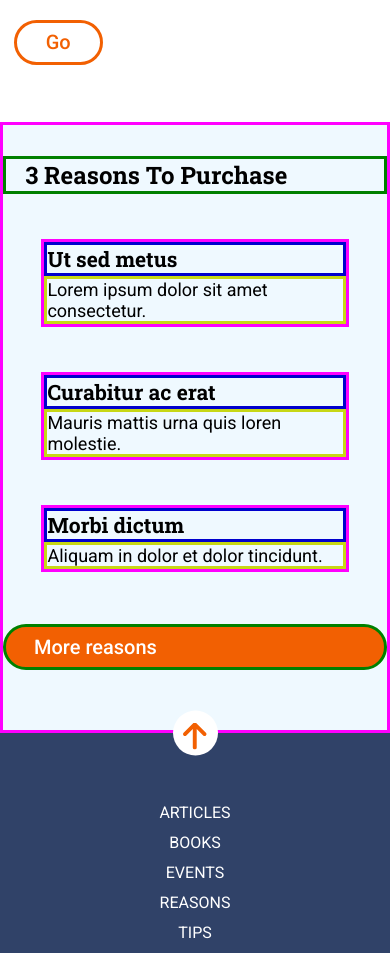
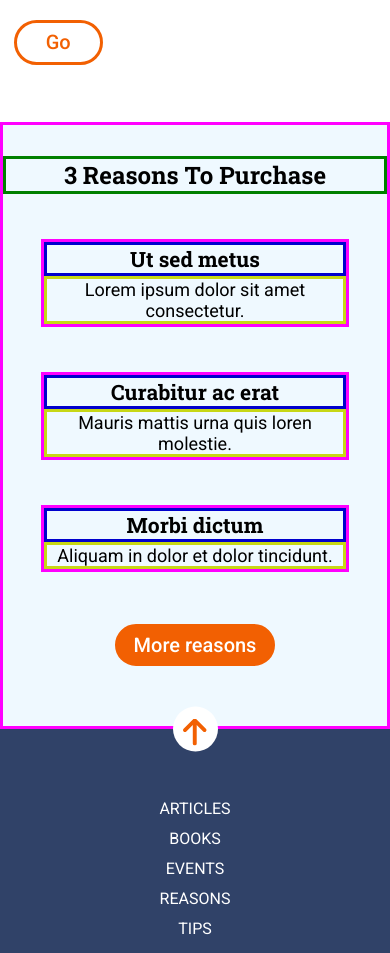
Before and after one commit to UrsulaBorrego/Anonymous-Proxy, a website: page docs/index.html in a window 390 px wide. Shown: the part 1120-2073 px from the top of the page. Drawn offline with Linux system fonts and the light colour scheme.

Commit message:
finish version mobile

```diff
--- a/docs/index.html
+++ b/docs/index.html
@@ -13,7 +13,7 @@
 
 <body>
 
-  <header class="header">
+  <header class="header" id="header">
       <nav class="menu">
         <a title="Adalab" href="https://adalab.es/"><img class="img-menu" src="./assets/images/ico-menu.svg" alt="menu"/></a>
       </nav>
@@ -35,7 +35,7 @@
         <p class="p-hero">Donec acusam, nulla ut volutpat porttitor, quam odio tempus felis, at luctus ex diam nec lectus. Vivamus semper sodales rutrum.</p>
         <a class="button-white">Go</a>
       </hero>
-    <section class="articles">
+    <section class="articles" id="articles">
         <h2 class="title-articles">3 Reasons to purchase</h2>
         <article class="article art1">
             <h3 class="title-article">Ut sed metus</h3>
--- a/src/scss/layout/_header.scss
+++ b/src/scss/layout/_header.scss
@@ -47,7 +47,7 @@
     justify-content: center;
     position: absolute;
     z-index: 100;
-    transform: translateY(50%);
+    transform: translateY(150%);
     .ball-scroll {
       width: 2.313em;
       height: 2.313em;
@@ -73,6 +73,8 @@
 //     width: 2.563em;
 //     height: 2.75em;
 //   }
+//   .title-subtitle-header {
+//     height: 80vh;
 // }
 
 // @media and all (max-width 768px) {
--- a/src/scss/pages/_articles.scss
+++ b/src/scss/pages/_articles.scss
@@ -12,7 +12,7 @@
         font-weight: bold;
         text-transform: capitalize;
         margin-top: 1.3em;
-        padding-inline: 0.8em;
+        text-align: center;
     }
     .article {
         width: 80%;
@@ -20,6 +20,7 @@
         font-family: $font-familyRoboto;
         font-size: 1.125em;
         margin-top: 2.5em;
+        text-align: center;
         .title-article {
             border: solid 3px mediumblue;
             font-family: $font-familyRobotoSlab;
@@ -31,20 +32,18 @@
     }
     .button-orange {
         border: solid 3px $color-orange;
+        width: 8em;
         border-radius: 50px;
         background-color: $color-orange;
         font-family: $font-familyRoboto;
         color: $color-white;
         font-size: 1.25em;
         font-weight: 500;
-        border: solid 3px green;
-        padding: 0.4em 1.4em;
+        text-align: center;
+        padding: 0.3em ;
         margin-block: 2.563em 3em;
-        margin-inline: 4.25em;
     }
 }
-
-// RESOLVER CENTRADO TEXTOS Y BUTTON
 
 // @media and all (max-width 320px) {
 
--- a/src/scss/pages/_hero.scss
+++ b/src/scss/pages/_hero.scss
@@ -34,7 +34,7 @@
 }
 
 // @media and all (max-width 320px) {
-
+// TAMAPÑOS LETRAS Y AUMENTOS DE LOS MÁRGENES
 // }
 
 // @media and all (max-width 768px) {
```
Also changed, not shown: src/html/partials/articles.html (+1 -1 lines), src/html/partials/header.html (+1 -1 lines), docs/assets/css/main.css.
